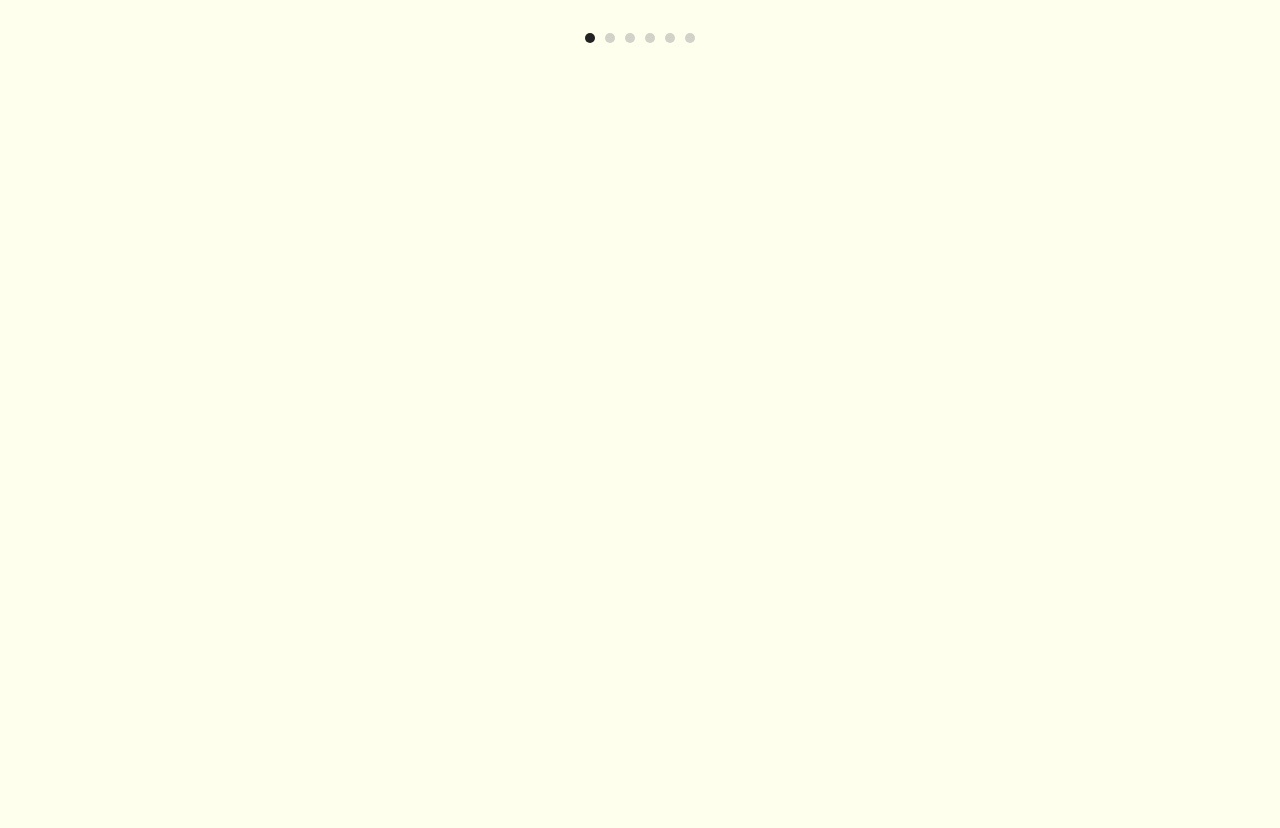
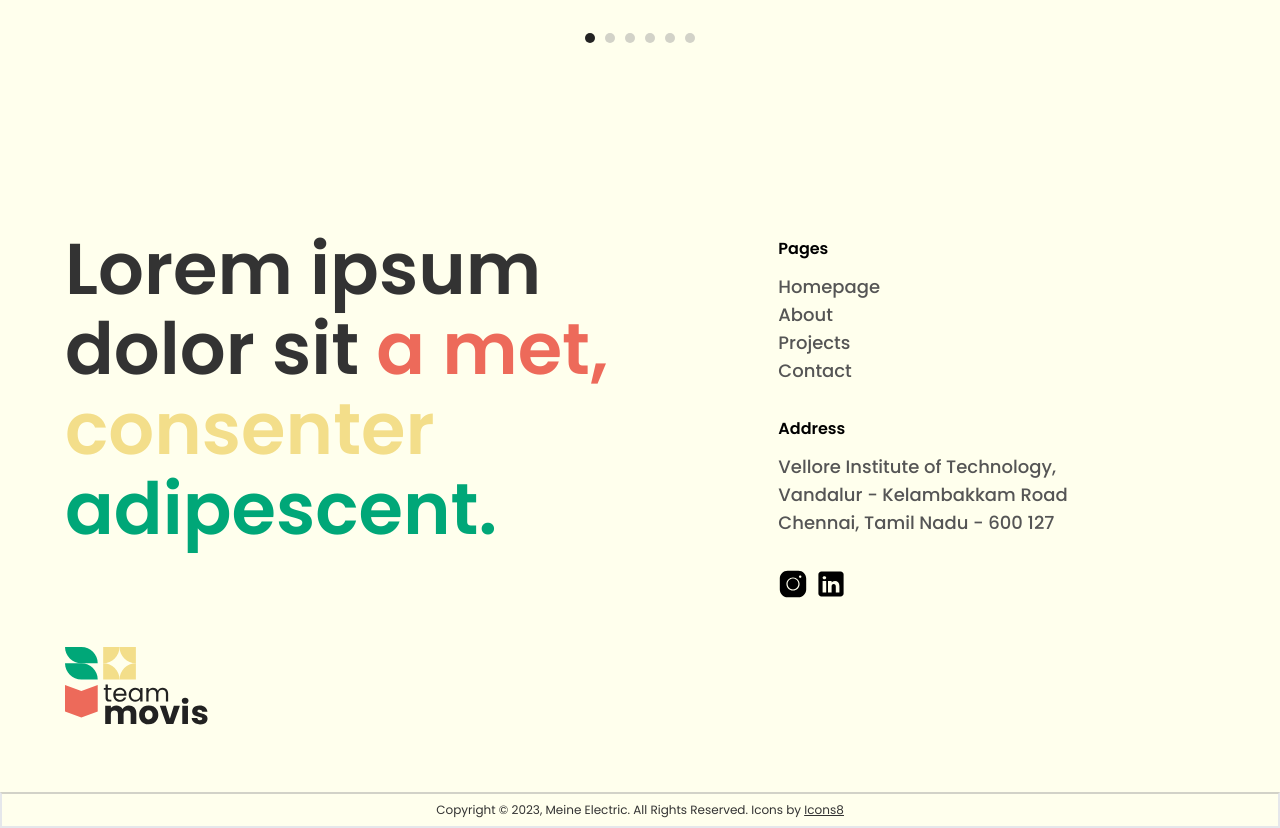
Before and after one commit to MOVIS-VITC/website, a Next.js app: page / in a window 1280 px wide. Shown: the part 2840-3668 px from the top of the page. Before the commit the page ends 2897 px from the top, so only its background shows below. Built offline with nearby package versions, Linux system fonts and the light colour scheme.

Commit message:
Added a footer

```diff
--- a/public/assets/index.js
+++ b/public/assets/index.js
@@ -10,13 +10,14 @@ import nasa from './logos/nasa.png'
 
 import placeholder from './members/placeholder.jpg'
 
-
 import cross from './icons/cross.svg'
 import down from './icons/down_arrow.svg'
 import leaf from './icons/leaf.svg'
 import spark from './icons/spark.svg'
 import book from './icons/book.svg'
 import star from './icons/star.svg'
+import ig from './icons/instagram.svg'
+import link from './icons/linkedin.svg'
 
 export {
     logo,
@@ -35,4 +36,6 @@ export {
     star,
     nasa,
     placeholder,
+    ig,
+    link,
 }
--- a/src/app/layout.jsx
+++ b/src/app/layout.jsx
@@ -1,6 +1,7 @@
 import { Inter } from "next/font/google";
 import { Poppins } from 'next/font/google';
 import Navbar from "../components/Navbar.jsx";
+import Footer from "../components/Footer.jsx";
 import "./globals.css";
 
 const inter = Inter({ subsets: ["latin"], variable: "--font-inter",});
@@ -20,10 +21,11 @@ export const metadata = {
 
 export default function RootLayout({ children }) {
   return (
-    <html lang="en" className={`${inter.variable} ${poppins.variable} bg-neutral py-3`}>
+    <html lang="en" className={`${inter.variable} ${poppins.variable} bg-neutral pt-3`}>
       <body>
         <Navbar/>
         {children}
+        <Footer/>
       </body>
     </html>
   );
--- /dev/null
+++ b/src/components/Footer.jsx
@@ -0,0 +1,58 @@
+"use client"
+
+import Link from "next/link";
+import Image from "next/image";
+import { alt_logo, ig, link } from "../../public/assets";
+
+const Footer = () => {
+  return (
+    <section className="flex flex-col items-center font-poppins gap-12 mt-12 sm:mt-20">
+        <div className="sm:mt-28 mt-12 w-full max-w-[1150px] flex flex-col sm:flex-row justify-between items-start xl:px-0 sm:px-16 px-7">
+            <div className="basis-2/3 sm:mb-0 mb-8 flex flex-col w-full -mt-2 text-[2.5rem] lg:text-[3rem] xl:text-[4.5rem] text-textAlt font-semibold leading-[3rem] lg:leading-[3.5rem] xl:leading-[5rem] gap-32 h-full">
+                <div>Lorem ipsum <br/>dolor sit <span className="text-[#ED6A5A]">a met,</span><br/> <span className="text-[#F3DE8A]">consenter</span><br/> <span className="text-[#00A778]">adipescent.</span></div>
+            </div>
+            <div className="basis-1/3 flex flex-col justify-between items-stretch lg:mr-20 sm:gap-8 gap-4">
+                <div className="flex flex-col">
+                    <div className="xl:text-base text-sm font-semibold mb-1 xl:mb-3">Pages</div>
+                    <div className="xl:text-lg text-light font-medium">Homepage</div>
+                    <div className="xl:text-lg text-light font-medium">About</div>
+                    <div className="xl:text-lg text-light font-medium">Projects</div>
+                    <div className="xl:text-lg text-light font-medium">Contact</div>
+                </div>
+                <div className="flex flex-col">
+                    <div className="xl:text-base text-sm font-semibold  mb-1 xl:mb-3">Address</div>
+                    <div className="xl:text-lg text-light font-medium">Vellore Institute of Technology, Vandalur - Kelambakkam Road Chennai, Tamil Nadu - 600 127</div>
+                </div>
+                <div className="flex flex-row gap-2">
+                    <Image
+                        src={ig} // Route of the image file
+                        height={30} // Desired size with correct aspect ratio
+                        width={30} // Desired size with correct aspect ratio
+                        alt="Logo"
+                    />
+                    <Image
+                    src={link} // Route of the image file
+                    height={30} // Desired size with correct aspect ratio
+                    width={30} // Desired size with correct aspect ratio
+                    alt="Logo"
+                    />
+                </div>
+            </div>
+        </div>
+        <div className="w-full max-w-[1150px] flex flex-row items-center gap-12 sm:gap-24 xl:px-0 sm:px-16 px-7 justify-start">
+            <Image
+                    src={alt_logo} // Route of the image file
+                    height={150} // Desired size with correct aspect ratio
+                    width={150} // Desired size with correct aspect ratio
+                    alt="Logo"
+                    className="xl:w-36 w-32"
+            />
+        </div>
+        <div className="w-full border-2 text-xs py-2 text-textAlt border-t-out flex flex-row justify-center">
+            <p>Copyright © 2023, Meine Electric. All Rights Reserved. Icons by <u><a target="_blank" href="https://icons8.com/">Icons8</a></u></p>
+        </div>
+    </section>
+  )
+}
+
+export default Footer
```
Also changed, not shown: public/assets/icons/instagram.svg (added), public/assets/icons/linkedin.svg (added).
